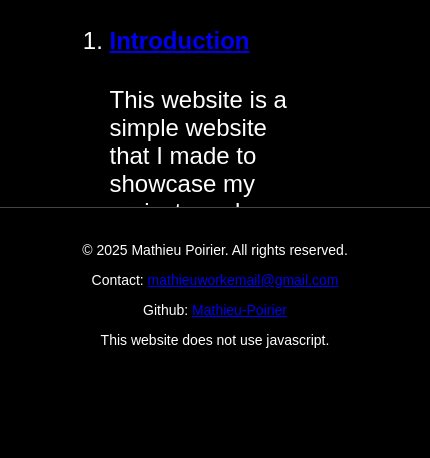
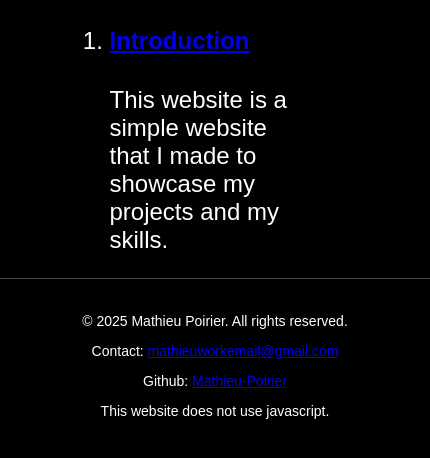
Before and after one commit to Mathieu-Poirier/mathieu, a plain HTML site: page index.html in a window 390 px wide. Shown: the part 462-920 px from the top of the page, 430 px wide, since content can reach past the window. Drawn offline with Linux system fonts and the light colour scheme; a web font is replaced by a local one.

Commit message:
Revise README for personal website; expand features, project structure, and technical details sections, and enhance design philosophy. Update styles for mobile responsiveness with footer adjustments.

```diff
--- a/styles.css
+++ b/styles.css
@@ -22,9 +22,17 @@ footer {
 }
 
 body {
-    padding-bottom: 240px; /* or match your footer height (e.g., 80px–120px) */
+    padding-bottom: 240px; /* roughly matches footer height */
 }
 
+@media (max-width: 600px) {
+    footer {
+        position: static;
+    }
+    body {
+        padding-bottom: 0;
+    }
+}
 
 
 .title {
```
Also changed, not shown: 1 other file.
